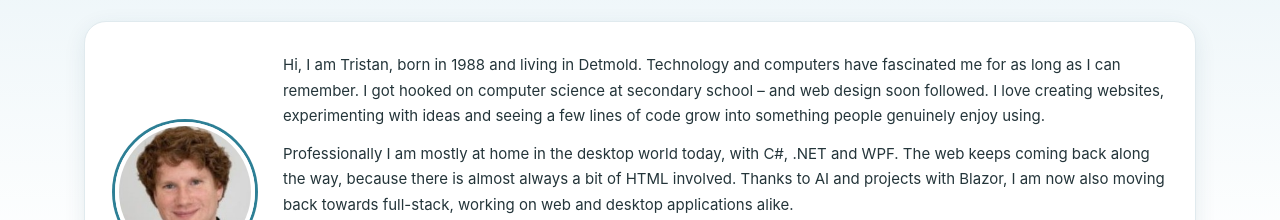
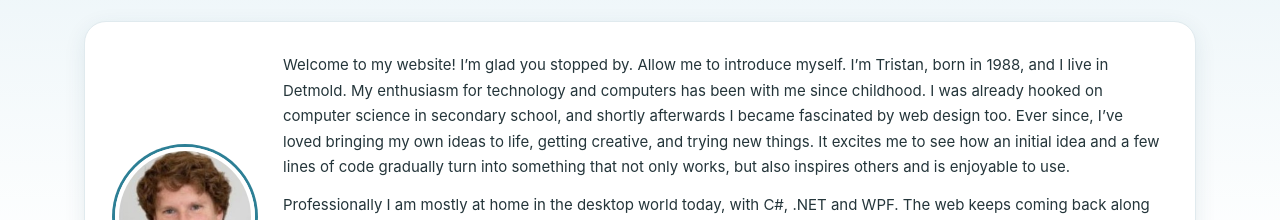
Before and after one commit to tjarmuth/tjarmuth.github.io, a plain HTML site: page index.html in a window 1280 px wide. Shown: the part 732-952 px from the top of the page. Drawn offline with Linux system fonts and the light colour scheme.

Commit message:
Translate updated introduction into English

```diff
--- a/index.html
+++ b/index.html
@@ -96,7 +96,7 @@
     <div class="card about">
       <img class="about-photo" src="images/tristan.jpg" alt="Tristan Jarmuth" width="206" height="206">
       <div class="about-text">
-        <p><span lang="de">Hallo, ich bin Tristan, Jahrgang 1988, und lebe in Detmold. Technik und Computer faszinieren mich, seit ich denken kann. Schon in der weiterführenden Schule hat mich die Informatik gepackt – und kurz darauf auch das Webdesign. Ich liebe es, Seiten zu gestalten, Ideen auszuprobieren und mitzuerleben, wie aus ein paar Zeilen Code etwas entsteht, das Menschen gerne nutzen.</span><span lang="en">Hi, I am Tristan, born in 1988 and living in Detmold. Technology and computers have fascinated me for as long as I can remember. I got hooked on computer science at secondary school – and web design soon followed. I love creating websites, experimenting with ideas and seeing a few lines of code grow into something people genuinely enjoy using.</span></p>
+        <p><span lang="de">Willkommen auf meiner Webseite! Schön, dass du vorbeischaust. Darf ich mich kurz vorstellen? Ich bin Tristan, Jahrgang 1988, und lebe in Detmold. Meine Begeisterung für Technik und Computer begleitet mich schon seit meiner Kindheit. Bereits in der weiterführenden Schule hat mich die Informatik gepackt, wenig später kam die Faszination für Webdesign dazu. Seitdem liebe ich es, eigene Ideen umzusetzen, kreativ zu sein und immer wieder Neues auszuprobieren. Es begeistert mich, wenn aus einer ersten Idee und ein paar Zeilen Code Schritt für Schritt etwas entsteht, das nicht nur funktioniert, sondern auch andere Menschen begeistert und gerne genutzt wird.</span><span lang="en">Welcome to my website! I’m glad you stopped by. Allow me to introduce myself. I’m Tristan, born in 1988, and I live in Detmold. My enthusiasm for technology and computers has been with me since childhood. I was already hooked on computer science in secondary school, and shortly afterwards I became fascinated by web design too. Ever since, I’ve loved bringing my own ideas to life, getting creative, and trying new things. It excites me to see how an initial idea and a few lines of code gradually turn into something that not only works, but also inspires others and is enjoyable to use.</span></p>
         <p><span lang="de">Beruflich bin ich heute vor allem im Desktop-Bereich zu Hause, mit C#, .NET und WPF. Das Web begleitet mich dabei immer wieder, denn ein bisschen HTML ist fast überall dabei. Durch die KI und Projekte mit Blazor bewege ich mich inzwischen auch wieder stärker im Full-Stack-Bereich, bei Web- und Desktop-Anwendungen gleichermaßen.</span><span lang="en">Professionally I am mostly at home in the desktop world today, with C#, .NET and WPF. The web keeps coming back along the way, because there is almost always a bit of HTML involved. Thanks to AI and projects with Blazor, I am now also moving back towards full-stack, working on web and desktop applications alike.</span></p>
         <p><span lang="de">Meine Stärke ist es, Prozesse zu analysieren und daraus Schritt für Schritt eine passende Lösung zu entwickeln: analytisch denken und prozessorientiert arbeiten. Genau das macht für mich auch den Reiz an diesem Beruf aus. Ich kann kreativ sein und aus einer Idee etwas Eigenes bauen, und gleichzeitig begegnen mir immer wieder neue Projekte und ganz unterschiedliche Prozesse, die jeweils eine eigene Lösung verlangen. Diese Abwechslung hat mich von Anfang an gereizt, und sie hält die Arbeit bis heute spannend.</span><span lang="en">My strength is analysing processes and developing a fitting solution step by step: thinking analytically and working process-oriented. That is exactly what makes this profession appealing to me. I get to be creative and build something of my own from an idea, and at the same time I keep encountering new projects and very different processes, each calling for its own solution. That variety has appealed to me from the start, and it keeps the work exciting to this day.</span></p>
       </div>
```
